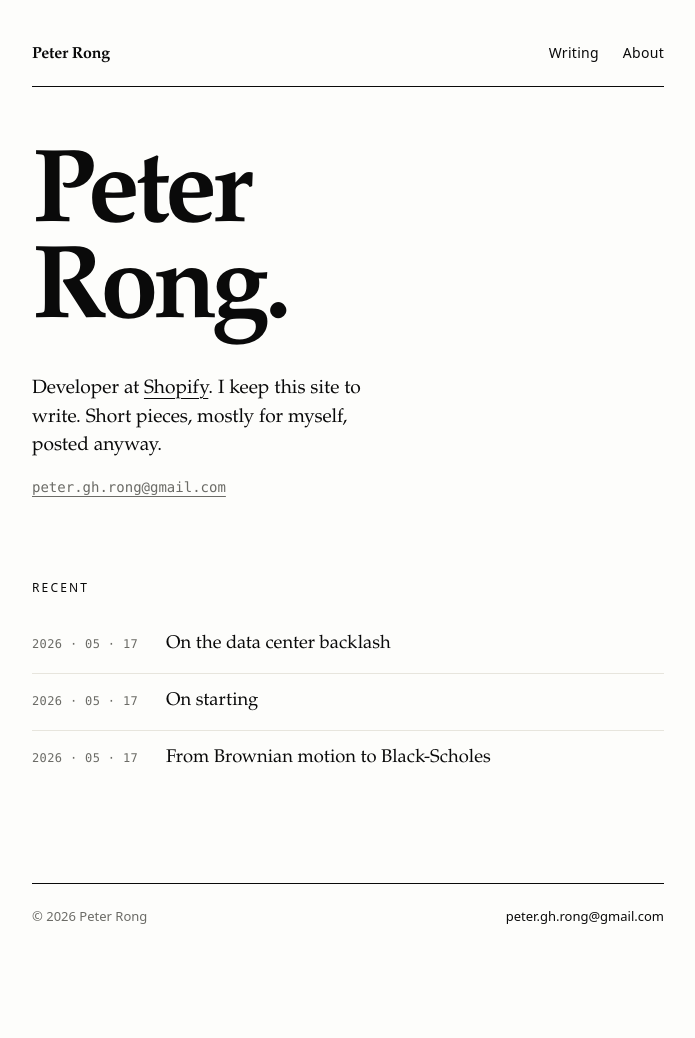
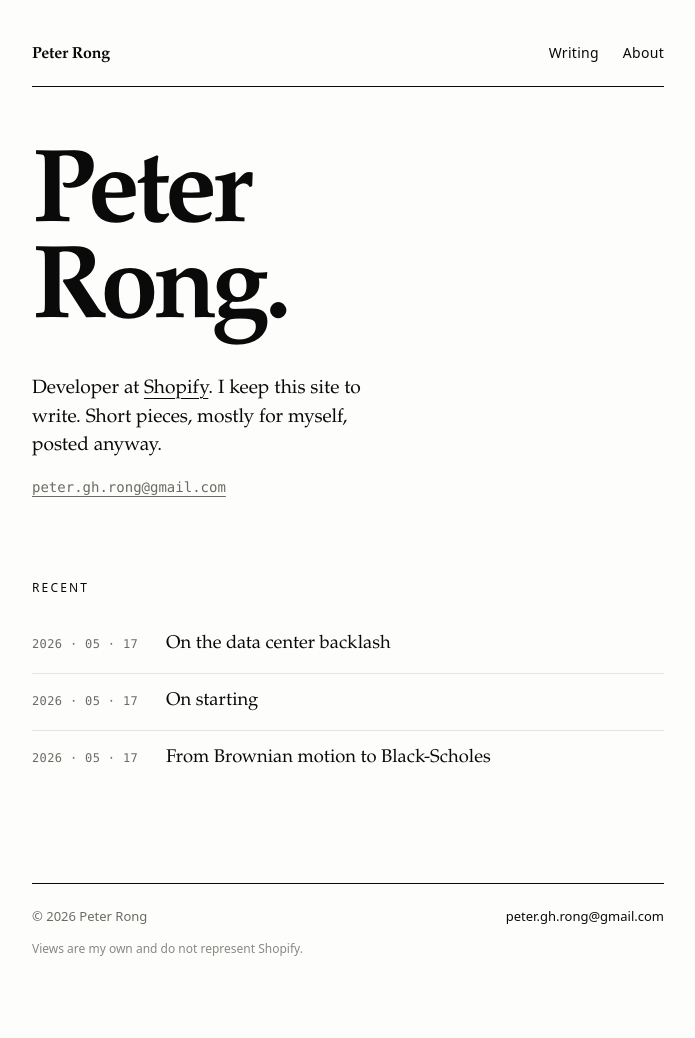
Before and after one commit to peterghrong/peterghrong.github.io, a Jekyll site: the page built from index.html, in a window 1280 px wide. Shown: the whole page, without its empty margins (292-987 px from the left). Built offline with Jekyll 4.4.1, drawn with Linux system fonts in a browser that asks for light colours; before the commit the page ends 1008 px from its top, so only the background shows below that.

Commit message:
Add footer disclaimer: views are mine, not Shopify's
Co-Authored-By: Claude Opus 4.7 <noreply@anthropic.com>

```diff
--- a/_layouts/default.html
+++ b/_layouts/default.html
@@ -34,8 +34,11 @@ MathJax = {
     {{ content }}
   </main>
   <footer class="site-foot">
-    <span>© {{ site.time | date: '%Y' }} Peter Rong</span>
-    <a href="mailto:{{ site.email }}">{{ site.email }}</a>
+    <div class="foot-row">
+      <span>© {{ site.time | date: '%Y' }} Peter Rong</span>
+      <a href="mailto:{{ site.email }}">{{ site.email }}</a>
+    </div>
+    <p class="disclaimer">Views are my own and do not represent Shopify.</p>
   </footer>
 </div>
 </body>
--- a/assets/css/main.css
+++ b/assets/css/main.css
@@ -287,10 +287,20 @@ article.post img {
   border-top: 1px solid var(--black);
   font-family: ui-sans-serif, system-ui, -apple-system, sans-serif;
   font-size: 13px;
+  color: var(--muted);
+}
+
+.site-foot .foot-row {
   display: flex;
   justify-content: space-between;
   align-items: baseline;
+}
+
+.site-foot .disclaimer {
+  margin-top: .75rem;
+  font-size: 12px;
   color: var(--muted);
+  opacity: .8;
 }
 
 .site-foot a {
```
